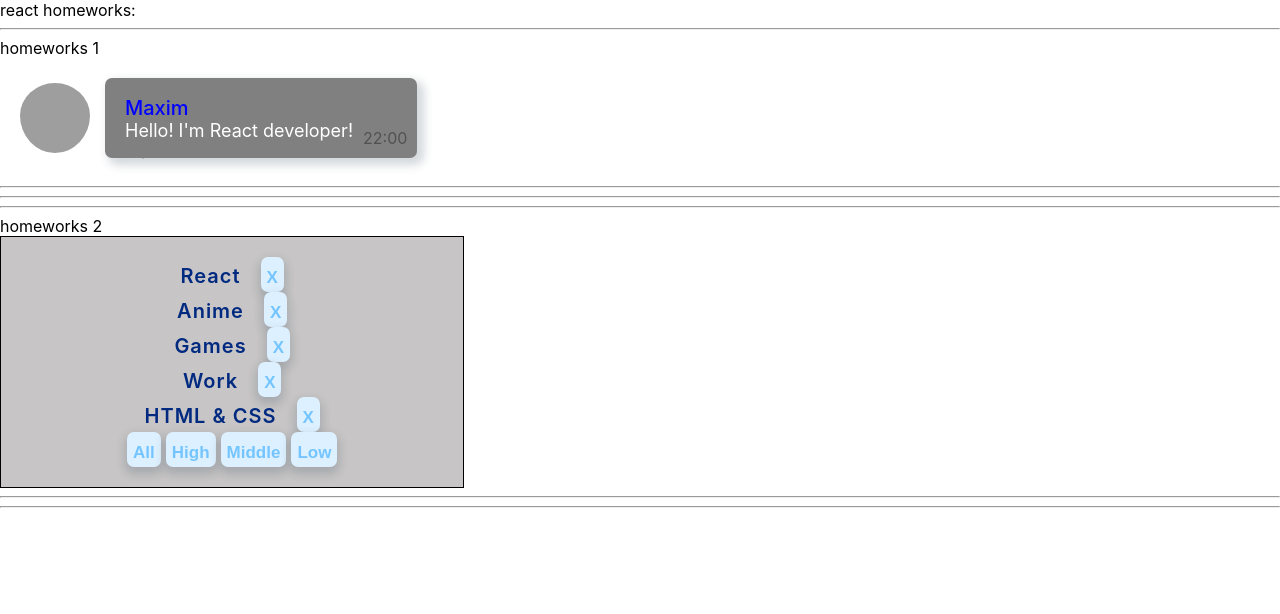
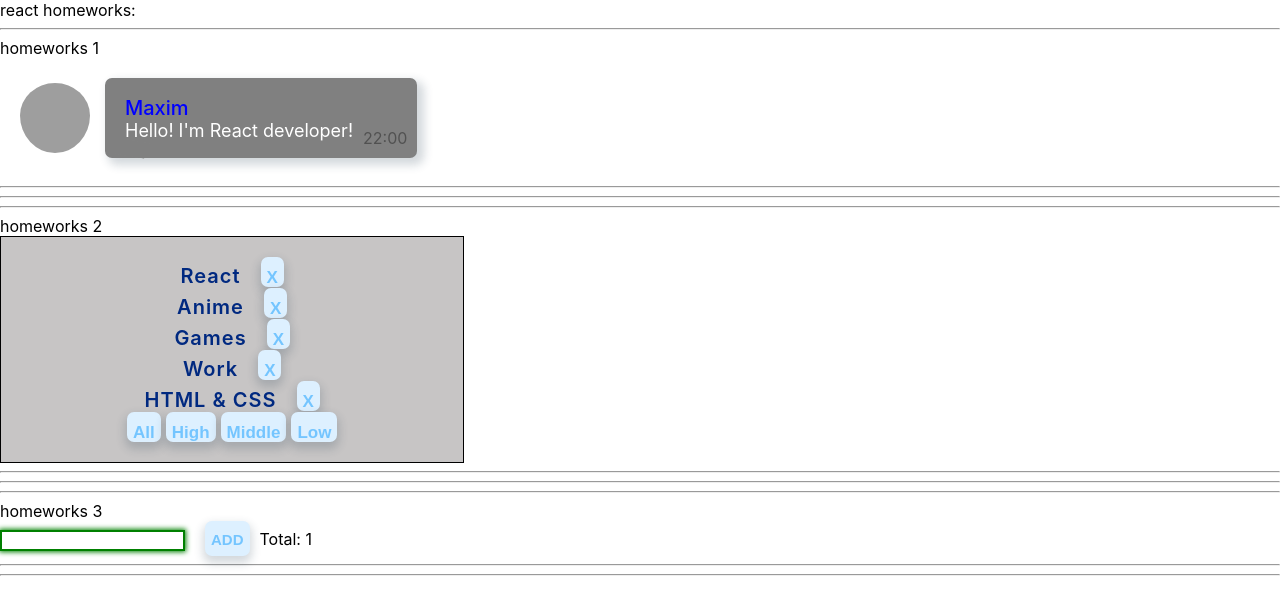
Before and after one commit to maxmajorov/Homework, a React (Create React App) app: page / in a window 1280 px wide. Shown: the top 614 px of the page. Built offline with nearby package versions, Linux system fonts and the light colour scheme; grey boxes are pictures that could not be loaded.

Commit message:
feat: done HW3

```diff
--- a/package.json
+++ b/package.json
@@ -11,10 +11,12 @@
     "@types/node": "^12.0.0",
     "@types/react": "^16.9.0",
     "@types/react-dom": "^16.9.0",
+    "@types/uuid": "^8.3.4",
     "react": "^16.13.1",
     "react-dom": "^16.13.1",
     "react-scripts": "3.4.1",
-    "typescript": "~3.7.2"
+    "typescript": "~3.7.2",
+    "uuid": "^8.3.2"
   },
   "scripts": {
     "start": "react-scripts start",
--- a/src/p1-main/m1-ui/u1-app/App.tsx
+++ b/src/p1-main/m1-ui/u1-app/App.tsx
@@ -2,6 +2,7 @@ import React from "react";
 import s from "./App.module.css";
 import HW1 from "../../../p2-homeworks/h1/HW1";
 import HW2 from "../../../p2-homeworks/h2/HW2";
+import HW3 from "../../../p2-homeworks/h3/HW3";
 
 function App() {
   return (
@@ -9,7 +10,7 @@ function App() {
       <div>react homeworks:</div>
       <HW1 />
       <HW2 />
-      {/*<HW3/>*/}
+      <HW3 />
       {/*<HW4/>*/}
       {/*<HW5/>*/}
     </div>
--- a/src/p2-homeworks/h2/Affairs.module.css
+++ b/src/p2-homeworks/h2/Affairs.module.css
@@ -13,7 +13,7 @@
   outline: none;
   border: none;
   border-radius: 7px;
-  height: 35px;
+  height: 30px;
   line-height: 40px;
   font-size: 17px;
   font-weight: 600;
--- a/src/p2-homeworks/h3/Greeting.module.css
+++ b/src/p2-homeworks/h3/Greeting.module.css
@@ -1,7 +1,37 @@
-.someClass {
-
+.valid {
+  margin-right: 20px;
+  border: 2px solid green;
+  box-shadow: 0 0 5px 1px green;
 }
 
 .error {
-    border: 1px solid red;
+  margin-right: 20px;
+  background-color: rgb(255, 172, 172);
+  border: 2px dotted red;
+  box-shadow: 0 0 5px 1px red;
 }
+.button {
+  display: inline-block;
+  box-sizing: border-box;
+  margin-right: 10px;
+  outline: none;
+  border: none;
+  border-radius: 7px;
+  height: 35px;
+  line-height: 35px;
+  font-size: 15px;
+  font-weight: 600;
+  text-decoration: none;
+  color: #74c5ff;
+  background-color: #ddf0ff;
+  box-shadow: 0px 5px 10px 2px rgba(34, 60, 80, 0.2);
+  cursor: pointer;
+  user-select: none;
+  appearance: none;
+  touch-action: manipulation;
+}
+
+.textError {
+  font-size: 12px;
+  color: red;
+}
--- a/src/p2-homeworks/h3/Greeting.tsx
+++ b/src/p2-homeworks/h3/Greeting.tsx
@@ -1,28 +1,31 @@
-import React from 'react'
-import s from './Greeting.module.css'
+import React, { ChangeEvent } from "react";
+import s from "./Greeting.module.css";
 
 type GreetingPropsType = {
-    name: any // need to fix any
-    setNameCallback: any // need to fix any
-    addUser: any // need to fix any
-    error: any // need to fix any
-    totalUsers: any // need to fix any
-}
+  name: string; // need to fix any
+  setNameCallback: (event: ChangeEvent<HTMLInputElement>) => void;
+  addUser: () => void; // need to fix any
+  error: string; // need to fix any
+  totalUsers: number; // need to fix any
+};
 
 // презентационная компонента (для верстальщика)
 const Greeting: React.FC<GreetingPropsType> = (
-    {name, setNameCallback, addUser, error, totalUsers} // деструктуризация пропсов
+  { name, setNameCallback, addUser, error, totalUsers } // деструктуризация пропсов
 ) => {
-    const inputClass = s.error // need to fix with (?:)
+  const inputClass = error ? s.error : s.valid; // need to fix with (?:)
 
-    return (
-        <div>
-            <input value={name} onChange={setNameCallback} className={inputClass}/>
-            <span>{error}</span>
-            <button onClick={addUser}>add</button>
-            <span>{totalUsers}</span>
-        </div>
-    )
-}
+  return (
+    <div>
+      <input value={name} onChange={setNameCallback} className={inputClass} />
+      <button onClick={addUser} className={s.button}>
+        ADD
+      </button>
+      <span>Total: {totalUsers}</span>
+      <br />
+      <span className={s.textError}>{error}</span>
+    </div>
+  );
+};
 
-export default Greeting
+export default Greeting;
--- a/src/p2-homeworks/h3/GreetingContainer.tsx
+++ b/src/p2-homeworks/h3/GreetingContainer.tsx
@@ -1,38 +1,47 @@
-import React, {useState} from 'react'
-import Greeting from './Greeting'
+import React, { ChangeEvent, useState } from "react";
+import Greeting from "./Greeting";
+import { UserType } from "./HW3";
 
 type GreetingContainerPropsType = {
-    users: any // need to fix any
-    addUserCallback: any // need to fix any
-}
+  users: Array<UserType>;
+  addUserCallback: (name: string) => void;
+};
 
-// более простой и понятный для новичков
-// function GreetingContainer(props: GreetingPropsType) {
+// уровень локальной логики
+const GreetingContainer: React.FC<GreetingContainerPropsType> = ({
+  users,
+  addUserCallback,
+}) => {
+  // деструктуризация пропсов
+  const [name, setName] = useState<string>("");
+  const [error, setError] = useState<string>("");
 
-// более современный и удобный для про :)
-// уровень локальной логики
-const GreetingContainer: React.FC<GreetingContainerPropsType> = ({users, addUserCallback}) => { // деструктуризация пропсов
-    const [name, setName] = useState<any>('') // need to fix any
-    const [error, setError] = useState<any>('') // need to fix any
+  const setNameCallback = (event: ChangeEvent<HTMLInputElement>) => {
+    setName(event.currentTarget.value);
+  };
 
-    const setNameCallback = (e: any) => { // need to fix any
-        setName('') // need to fix
+  const addUser = () => {
+    if (name.length === 0) {
+      setError("Attention! Please, input your name!");
+    } else {
+      alert(`Hello, ${name}!`);
+      addUserCallback(name);
+      setName("");
+      setError("");
     }
-    const addUser = () => {
-        alert(`Hello  !`) // need to fix
-    }
+  };
 
-    const totalUsers = 0 // need to fix
+  const totalUsers = users.length;
 
-    return (
-        <Greeting
-            name={name}
-            setNameCallback={setNameCallback}
-            addUser={addUser}
-            error={error}
-            totalUsers={totalUsers}
-        />
-    )
-}
+  return (
+    <Greeting
+      name={name}
+      setNameCallback={setNameCallback}
+      addUser={addUser}
+      error={error}
+      totalUsers={totalUsers}
+    />
+  );
+};
 
-export default GreetingContainer
+export default GreetingContainer;
--- a/src/p2-homeworks/h3/HW3.tsx
+++ b/src/p2-homeworks/h3/HW3.tsx
@@ -1,34 +1,34 @@
-import React, {useState} from 'react'
-import GreetingContainer from './GreetingContainer'
+import React, { useState } from "react";
+import { v1 } from "uuid";
+import GreetingContainer from "./GreetingContainer";
 
 // types
 export type UserType = {
-    _id: any // need to fix any
-    name: any // need to fix any
-}
+  _id: string;
+  name: string;
+};
 
 // уровень работы с глобальными данными
 function HW3() {
-    const [users, setUsers] = useState<any>([]) // need to fix any
+  const [users, setUsers] = useState<Array<UserType>>([
+    { _id: v1(), name: "Max" },
+  ]);
 
-    const addUserCallback = (name: any) => { // need to fix any
-        setUsers([]) // need to fix
-    }
+  const addUserCallback = (name: string) => {
+    setUsers([{ _id: v1(), name: name }, ...users]);
+  };
 
   return (
     <div>
-            <hr/>
+      <hr />
       homeworks 3
-
-            {/*should work (должно работать)*/}
-            <GreetingContainer users={users} addUserCallback={addUserCallback}/>
-
-            <hr/>
+      <GreetingContainer users={users} addUserCallback={addUserCallback} />
+      <hr />
       {/*для личного творчества, могу проверить*/}
       {/*<AlternativeGreeting/>*/}
-            <hr/>
+      <hr />
     </div>
-    )
+  );
 }
 
-export default HW3
+export default HW3;
```
Also changed, not shown: 1 other file (tests, documents, lock files or other folders). Lines whose indentation alone changed are shown as unchanged.
